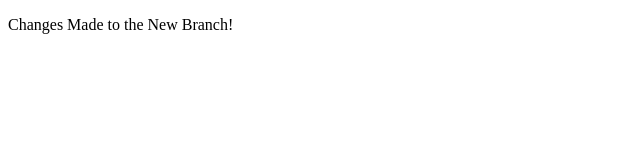
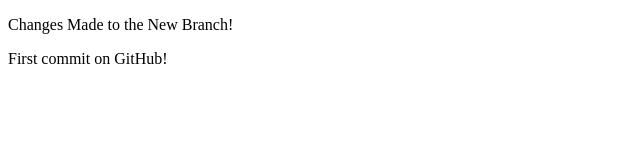
Before and after one commit to nouralbeirouty/testrep, a plain HTML site: page index.html in a window 1280 px wide. Shown: the whole page, without its empty margins (0-640 px from the left). Drawn offline with Linux system fonts and the light colour scheme.

Commit message:
Update index.html

```diff
--- a/index.html
+++ b/index.html
@@ -8,6 +8,7 @@
 <body>
 
     <p>Changes Made to the New Branch!</p>
+    <p>First commit on GitHub!</p>
 
 </body>
 </html>
```
